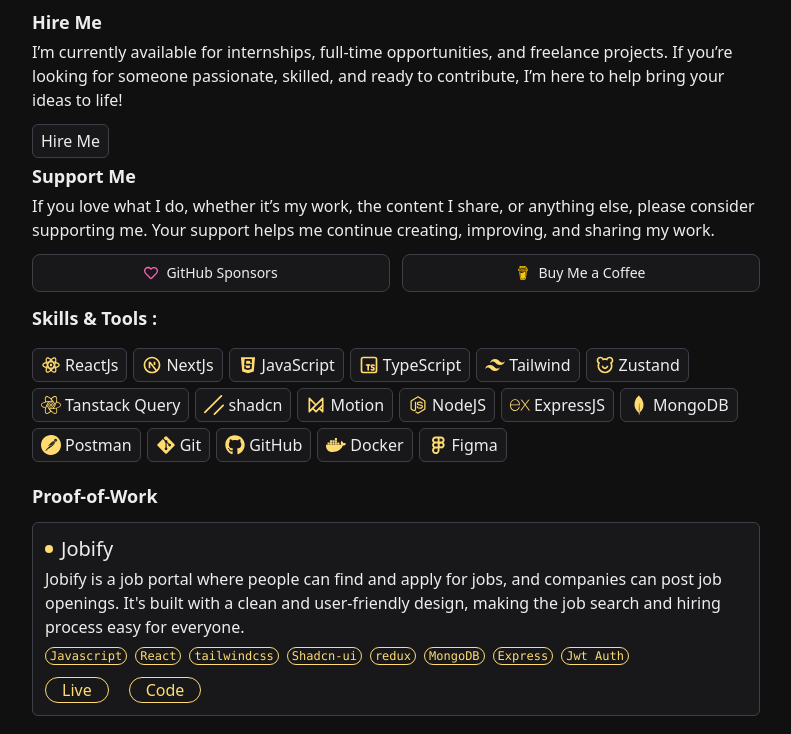
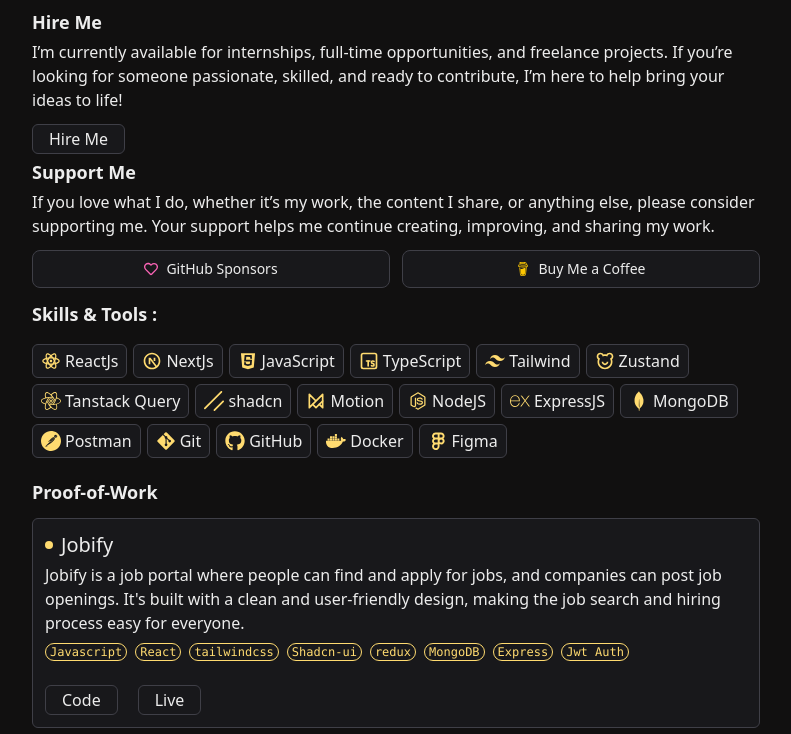
Before and after one commit to hiarun01/my-portfolio, a Next.js app: page / in a window 1280 px wide. Shown: the part 304-1038 px from the top of the page, without its empty margins (244-1035 px from the left). Built offline with nearby package versions, Linux system fonts and the light colour scheme.

Commit message:
fixed proejct card btn

```diff
--- a/app/globals.css
+++ b/app/globals.css
@@ -13,7 +13,7 @@
 }
 
 .btn {
-  @apply  mt-3 cursor-pointer w-fit select-none transition-colors duration-100 flex flex-row gap-1.5 items-center bg-zinc-900 border border-zinc-700 hover:bg-zinc-800 px-2  py-1 rounded-md;
+  @apply  mt-3 cursor-pointer w-fit select-none transition-colors duration-100 flex flex-row gap-1.5 items-center bg-zinc-900 border border-zinc-700 hover:bg-zinc-800 px-4 py-0.5 rounded-md;
 }
 
 .support-btn {
--- a/components/Projects.tsx
+++ b/components/Projects.tsx
@@ -41,25 +41,25 @@
                   )}
                   <div className="flex gap-5 mt-3">
                     <a
+                      href={project.github}
+                      className="btn"
+                      target="_blank"
+                      rel="noopener noreferrer"
+                    >
+                      <span>Code</span>
+                    </a>
+
+                    <a
                       href={project.live}
-                      className="text-[#ffdb70] hover:text-[#d2bb77] flex items-center border rounded-2xl px-4"
+                      className="btn"
                       target="_blank"
                       rel="noopener noreferrer"
                     >
                       <span>Live</span>
                     </a>
-                    <a
-                      href={project.github}
-                      className="text-[#ffdb70] hover:text-[#d2bb77] flex items-center border rounded-2xl px-4"
-                      target="_blank"
-                      rel="noopener noreferrer"
-                    >
-                      <span>Code</span>
-                    </a>
                   </div>
                 </div>
               </div>
-              {/* <div className="absolute left-0 top-full w-full h-px bg-gradient-to-r from-[#ffdb70]/60 via-[#d2bb77]/30 to-transparent mt-6"></div> */}
             </div>
           ))}
         </div>
```
